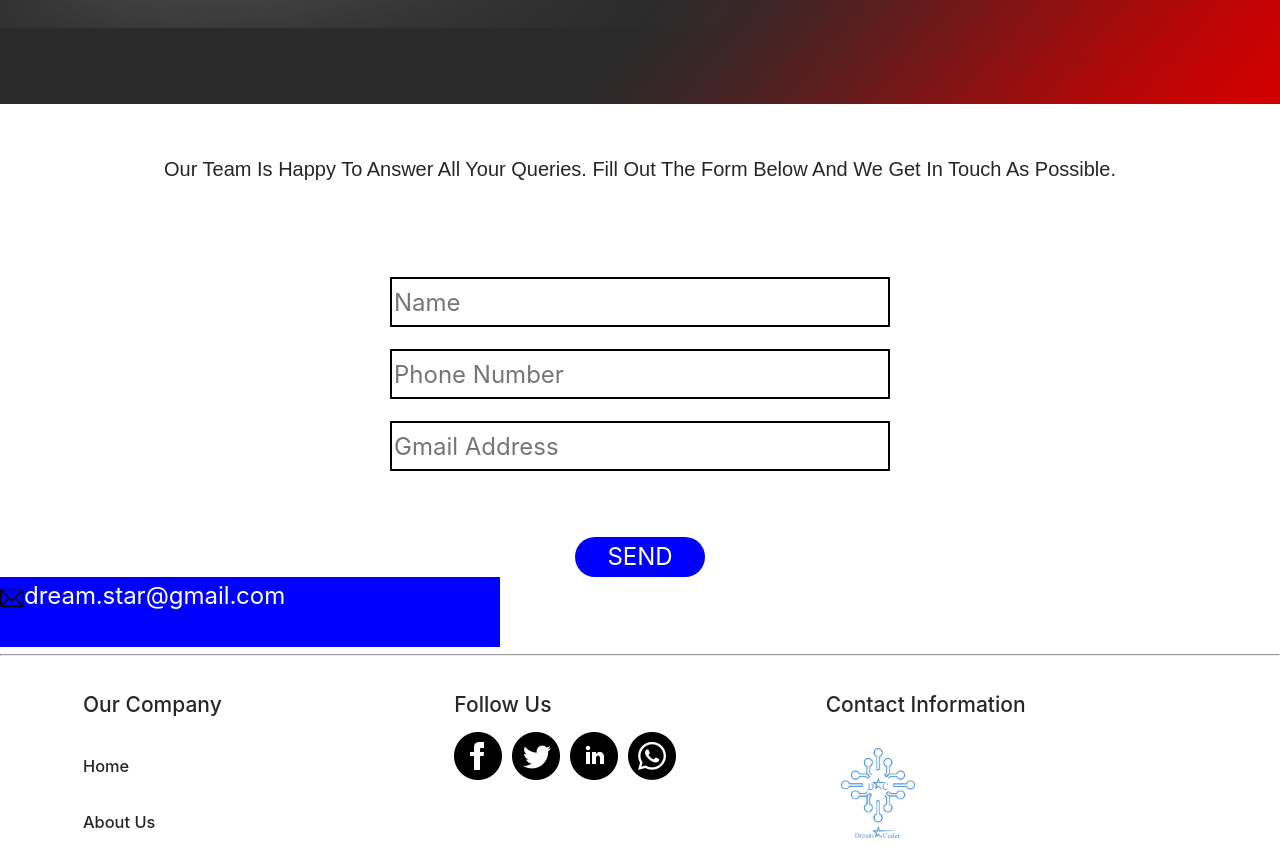
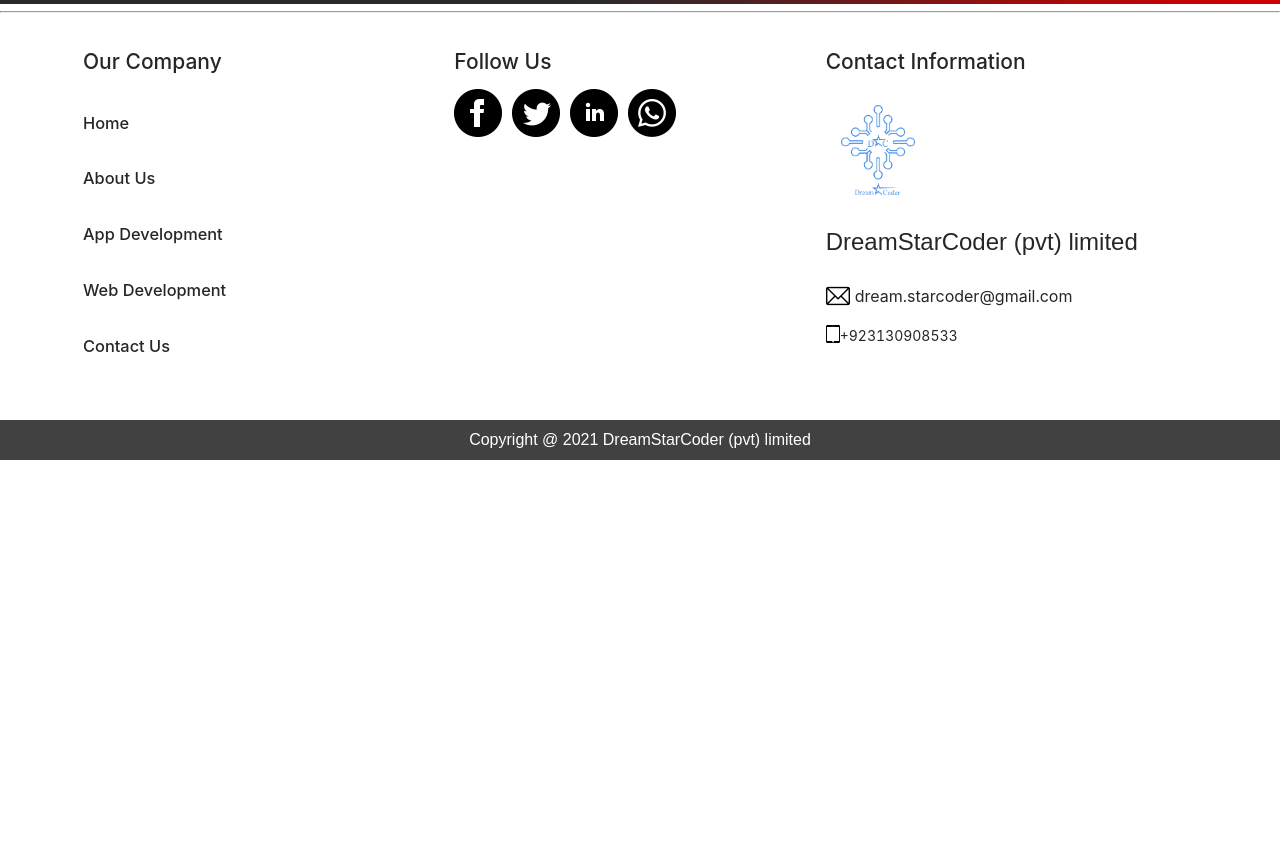
Before and after one commit to A-Wahabb/DreamStar, a React (Create React App) app: page /contact-us in a window 1280 px wide. Shown: the part 726-1570 px from the top of the page. After the commit the page ends 1186 px from the top, so only its background shows below. Built offline with nearby package versions, Linux system fonts and the light colour scheme.

Commit message:
guesttwo home pic add

```diff
--- a/src/components/AppDevelopment.css
+++ b/src/components/AppDevelopment.css
@@ -14,3 +14,6 @@
     text-transform: capitalize;
     letter-spacing: 0.5px;
 }
+.app_img{
+    float: right;
+}
--- a/src/components/AppDevelopment.js
+++ b/src/components/AppDevelopment.js
@@ -35,7 +35,7 @@ const AppDevelopment=()=>{
           <div>
               <h1 className='AppDevelopment_heading'>our latest work</h1>
               <h1>guesttwo</h1>
-              <img src={process.env.PUBLIC_URL+'/app.jpg'} alt="cheak" width={200} height={300}/>
+              <img className="app_img" src={process.env.PUBLIC_URL+'/app.jpg'} alt="cheak" width={200} height={300}/>
               <p className='AppDevelopment_peragraf'>
                 guesttwo is an online platform in the toursim sector in pakistan.
                 for guesttwo we bulit the mobile app and website using our the this state
--- a/src/components/ContactUs.js
+++ b/src/components/ContactUs.js
@@ -6,51 +6,12 @@ const ContactUs=()=>{
         <div>
             <div>
                 <img alt='Contact Us' className='contentStyle' src={process.env.PUBLIC_URL+'/web.jpg'} />
+            </div>
+            <div className="contact_content">
+
 
             </div>
-            <div className='contact_content'>
-                <p className='contact_paragrf'>
-                    our team is happy to answer all your queries. fill out the form below and we get in touch
-                                      as possible.
-                </p>
-            </div>
-            <div className='contact_form'>
-                <form>
-                    <br />
-                <input className='name_input'
-                placeholder='Name'
-                type='text'
-                name='Full Name'
-                required />
-                <br />
-                    <br />
-                <input className='name_input'
-                 placeholder='Phone Number'
-                 type='number'
-                name='Phone Number'
-                 required />
-                <br />
 
-                    <br />
-                <input className='name_input'
-                 placeholder='Gmail Address'
-                 type='email'
-                name='Email Address'
-                 required />
-                <br />
-
-                    <br />
-
-                 <br/>
-                 <br/>
-                 <button className='send_btn'>Send</button>
-                </form>
-            </div>
-            <div className='Email_address'>
-                <div>
-            <img alt='g-mail' className='gmail_icon' src={process.env.PUBLIC_URL+'/email.png'} /></div>
-                     <div> <p> dream.star@gmail.com</p></div>
-            </div>
 
         </div>
     )
--- a/src/components/Home.js
+++ b/src/components/Home.js
@@ -87,8 +87,8 @@ const Home=() =>{
                    </span>
                    <div className="our_trasted_partners_icons">
                    <span>
-                       <img  className="our_trasted_partners_icons_syle" src={process.env.PUBLIC_URL+'/guesttwo.png'} alt="Guesstwo Icon" />
-                       <img  className="our_trasted_partners_icons_syle" src={process.env.PUBLIC_URL+'/wirelessmerch.png'} alt="Wirelessmerch Icon" />
+                       <img  className="our_trasted_partners_icons_syle_one" src={process.env.PUBLIC_URL+'/guesttwo.png'} alt="Guesstwo Icon" />
+                       <img  className="our_trasted_partners_icons_syle_two" src={process.env.PUBLIC_URL+'/wirelessmerch.png'} alt="Wirelessmerch Icon" />
                    </span>
                    </div>
                </div>
--- a/src/components/about.css
+++ b/src/components/about.css
@@ -1,6 +1,6 @@
 .about_content{
-    padding-left: 83px;
-    padding-right: 83px;
+    padding-left: 120px;
+    padding-right: 120px;
     padding-top: 20px;
 }
 .about_paragraf{
@@ -8,5 +8,5 @@
     font-family: arial;
     text-align: justify;
     text-transform: capitalize;
-    letter-spacing: 4px;
+    letter-spacing: 2px;
 }
--- a/src/components/contactUs.css
+++ b/src/components/contactUs.css
@@ -1,63 +1,4 @@
 .contact_content{
     padding-right: 83px;
     padding-left: 83px;
-    justify-content: center;
-    text-align: center;
-    padding-top: 50px;
-
 }
-.contact_paragrf{
-    font-size: 20px;
-    font-family: arial;
-    text-transform: capitalize;
-}
-.contact_form{
-    padding-right: 83px;
-    padding-left: 83px;
-    justify-content: center;
-    text-align: center;
-    padding-top: 50px;
-
-}
-.name_input{
-    width: 500px;
-    border: 2px solid black;
-    height: 50px;
-    color: black;
-    font-size: 24px;
-
-
-}
-.Massage_input{
-    width: 500px;
-    border: 2px solid black;
-    height: 150px;
-    color: black;
-    font-size: 24px;
-}
-.send_btn{
-    width: 130px;
-    height: 40px;
-    border-radius: 50px;
-    background-color: blue;
-    color: #fff;
-    border: 0px;
-    font-size: 24px;
-    text-transform: uppercase;
-    line-height: 20px;
-    text-align: center;
-    cursor: pointer;
-}
-.Email_address{
-    background-color: blue;
-    width: 500px;
-    height: 70px;
-    color: #fff;
-    font-size: 24px;
-    text-align: center;
-    display: flex;
-}
-.gmail_icon{
-    width: 24px;
-    height: 24px;
-}
--- a/src/components/home.css
+++ b/src/components/home.css
@@ -1,6 +1,6 @@
 .contentStyle{
     width:100%;
-    height: 700px;
+    height: 600px;
     color: #fff;
 
 }
@@ -26,7 +26,7 @@
     text-transform: capitalize;
     font-weight: bolder;
     text-align: center;
-    font-size: 64px;
+    font-size: 50px;
     font-family: arial;
 }
 .readmorediv{
@@ -198,11 +198,19 @@
     text-align: center;
 
 }
-.our_trasted_partners_icons_syle{
+.our_trasted_partners_icons_syle_one{
     height: 100px;
-    width: 350px;
+    width: 250px;
     padding-right: 30px;
+    line-height: 20px;
 }
+.our_trasted_partners_icons_syle_two{
+    height: 70px;
+    width: 300px;
+    line-height: 20px;
+
+}
+
                                            /* ResponsiveNess */
  @media screen and (max-width: 1000px){
 .web_tech_icon{
```
Also changed, not shown: public/guesttwoHomePic.png (added).
